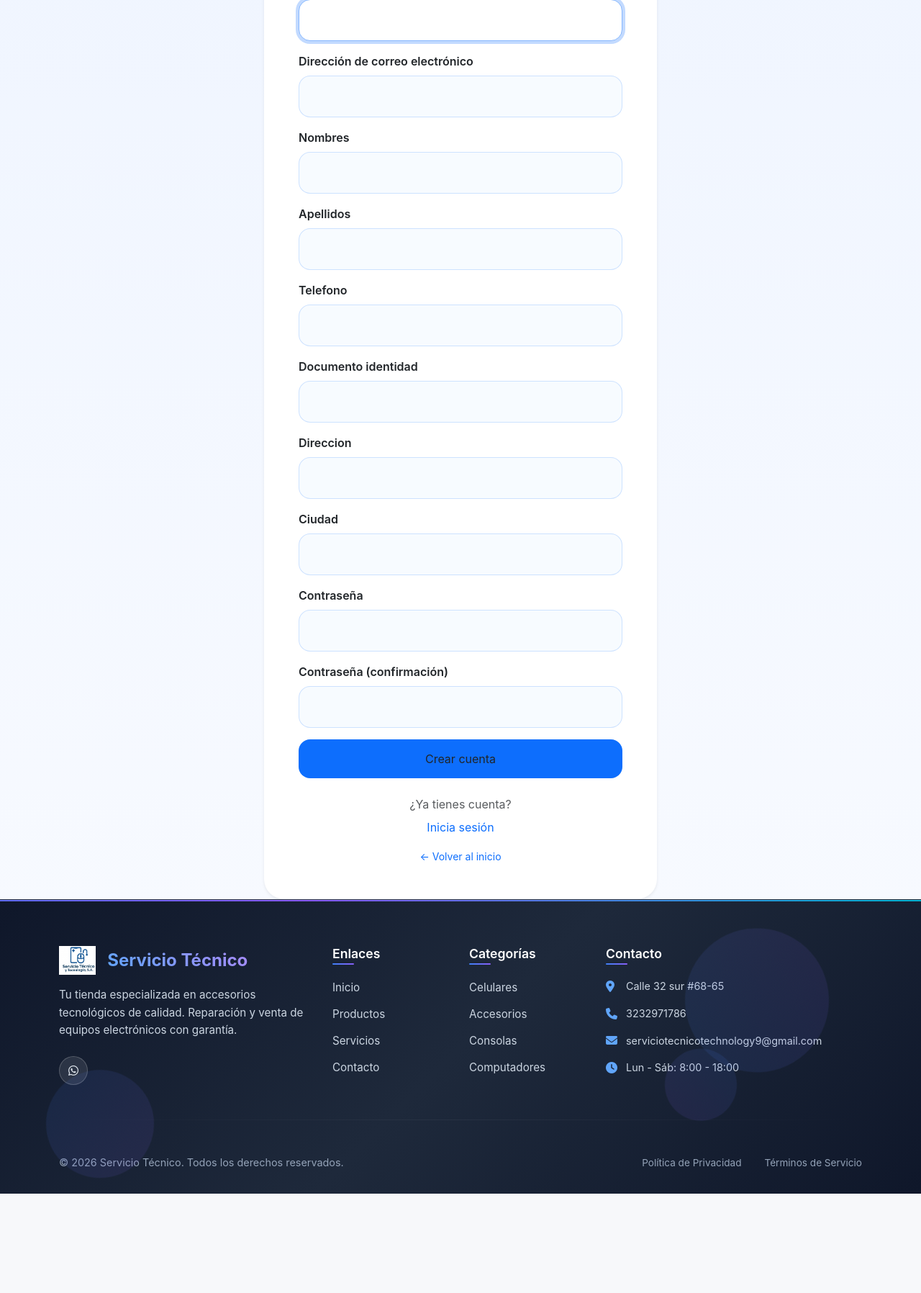
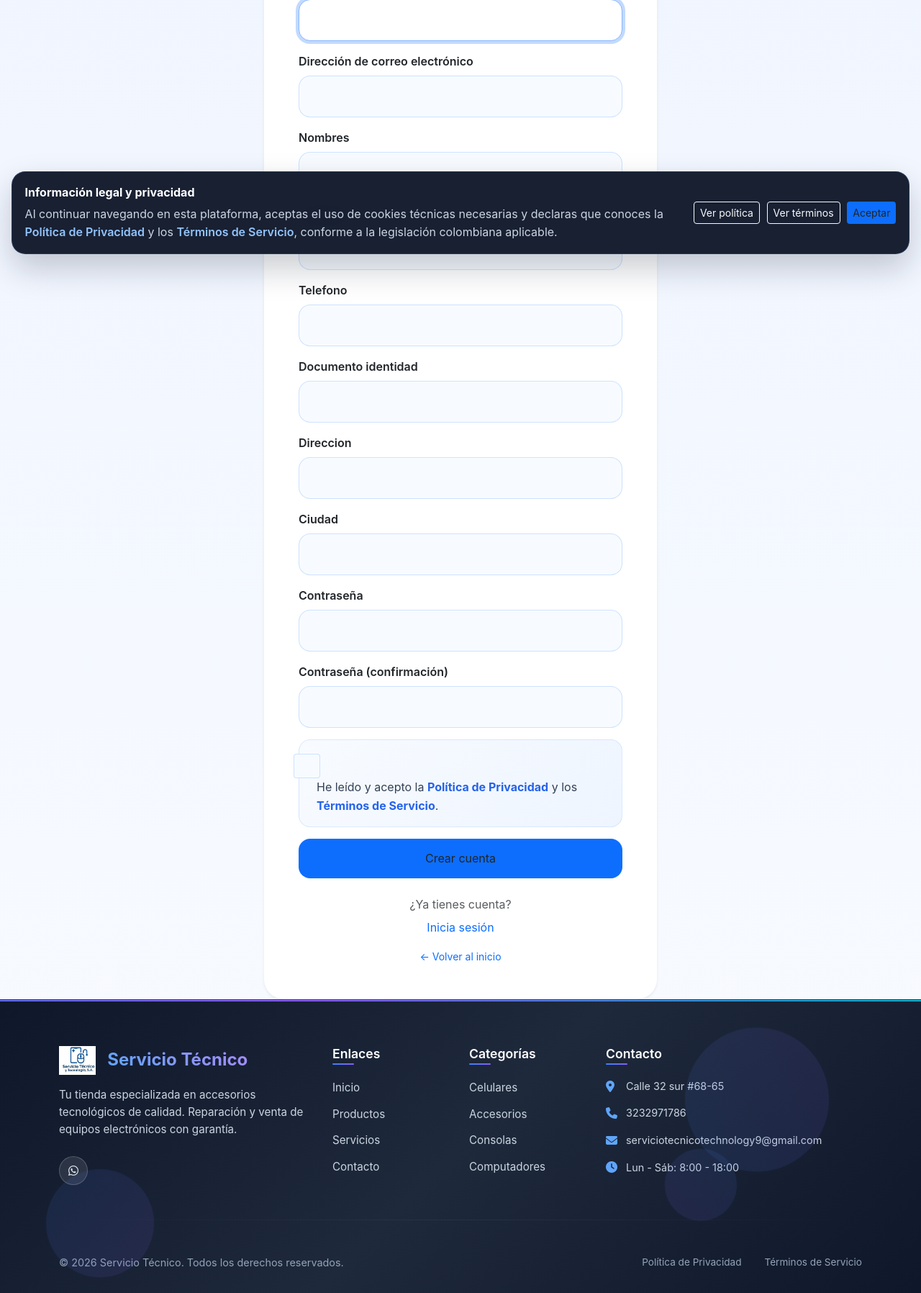
Before and after one commit to camilouan/servicio-tecnico-web, a Django app: page /registro/ in a window 1280 px wide. Shown: the part 431-2227 px from the top of the page at 72% size. Before the commit the page ends 2089 px from the top, so only its background shows below. Run offline with Django 5.2, Linux system fonts and the light colour scheme.

Commit message:
banner de aviso legal y condiciones

```diff
--- a/inventario/forms.py
+++ b/inventario/forms.py
@@ -3,11 +3,21 @@ from datetime import timedelta
 from django import forms
 from django.contrib.auth.forms import PasswordChangeForm, UserCreationForm
 from django.utils import timezone
+from django.utils.safestring import mark_safe
 
 from .models import Usuario
 
 
 class RegistroForm(UserCreationForm):
+    acepta_politicas = forms.BooleanField(
+        required=True,
+        label=mark_safe(
+            'He leído y acepto la <a href="/politica-privacidad/" target="_blank" rel="noopener noreferrer">Política de Privacidad</a> y los <a href="/terminos-servicio/" target="_blank" rel="noopener noreferrer">Términos de Servicio</a>.'
+        ),
+        error_messages={
+            'required': 'Debes aceptar la Política de Privacidad y los Términos de Servicio para crear tu cuenta.',
+        },
+    )
 
     class Meta:
         model = Usuario
@@ -26,11 +36,33 @@ class RegistroForm(UserCreationForm):
 
     def __init__(self, *args, **kwargs):
         super().__init__(*args, **kwargs)
+        self.order_fields([
+            'username',
+            'email',
+            'nombres',
+            'apellidos',
+            'telefono',
+            'documento_identidad',
+            'direccion',
+            'ciudad',
+            'password1',
+            'password2',
+            'acepta_politicas',
+        ])
 
-        for field in self.fields.values():
-            field.widget.attrs.update({
-                'class': 'form-control'
-            })
+        for name, field in self.fields.items():
+            if field.widget.input_type == 'checkbox':
+                field.widget.attrs.update({'class': 'form-check-input'})
+            else:
+                field.widget.attrs.update({'class': 'form-control'})
+
+    def save(self, commit=True):
+        user = super().save(commit=False)
+        user.acepta_politicas = True
+        user.fecha_aceptacion_politicas = timezone.now()
+        if commit:
+            user.save()
+        return user
 
 
 class PerfilUsuarioForm(forms.ModelForm):
--- a/inventario/models.py
+++ b/inventario/models.py
@@ -29,6 +29,8 @@ class Usuario(AbstractUser):
     ultima_actualizacion_password = models.DateTimeField(blank=True, null=True)
 
     activo = models.BooleanField(default=True)
+    acepta_politicas = models.BooleanField(default=False)
+    fecha_aceptacion_politicas = models.DateTimeField(blank=True, null=True)
 
     @property
     def foto_perfil_url(self):
--- a/inventario/static/inventario/css/styles.css
+++ b/inventario/static/inventario/css/styles.css
@@ -978,6 +978,94 @@ main {
   50% { transform: translateY(-20px) rotate(180deg); }
 }
 
+.legal-consent-banner {
+  position: fixed;
+  left: 16px;
+  right: 16px;
+  bottom: 16px;
+  z-index: 1090;
+}
+
+.legal-consent-banner[hidden] {
+  display: none !important;
+}
+
+.legal-consent-card {
+  display: flex;
+  align-items: center;
+  justify-content: space-between;
+  gap: 1rem;
+  padding: 1rem 1.1rem;
+  border-radius: 1.2rem;
+  background: rgba(15, 23, 42, 0.96);
+  color: #e2e8f0;
+  border: 1px solid rgba(96, 165, 250, 0.18);
+  box-shadow: 0 20px 45px rgba(15, 23, 42, 0.22);
+  backdrop-filter: blur(12px);
+}
+
+.legal-consent-text {
+  flex: 1;
+}
+
+.legal-consent-text strong {
+  display: inline-block;
+  margin-bottom: 0.35rem;
+  color: #ffffff;
+}
+
+.legal-consent-text p {
+  color: #cbd5e1;
+  line-height: 1.6;
+}
+
+.legal-consent-text a {
+  color: #93c5fd;
+  text-decoration: none;
+  font-weight: 600;
+}
+
+.legal-consent-text a:hover {
+  color: #ffffff;
+}
+
+.legal-consent-actions {
+  display: flex;
+  flex-wrap: wrap;
+  gap: 0.6rem;
+}
+
+.legal-acceptance-check {
+  border: 1px solid rgba(59, 130, 246, 0.14);
+  background: linear-gradient(135deg, #f8fbff, #eef5ff);
+}
+
+.legal-acceptance-check .form-check-input {
+  margin-top: 0.2rem;
+}
+
+.legal-acceptance-check .form-check-label {
+  color: #334155;
+  line-height: 1.6;
+}
+
+.legal-acceptance-check a {
+  color: #2563eb;
+  font-weight: 700;
+  text-decoration: none;
+}
+
+@media (max-width: 768px) {
+  .legal-consent-card {
+    flex-direction: column;
+    align-items: flex-start;
+  }
+
+  .legal-consent-actions {
+    width: 100%;
+  }
+}
+
 /* Responsive Design */
 @media (max-width: 768px) {
   .footer {
--- a/inventario/templates/base.html
+++ b/inventario/templates/base.html
@@ -198,7 +198,47 @@
     </div>
 </footer>
 
+<div id="legalConsentBanner" class="legal-consent-banner" hidden>
+    <div class="legal-consent-card">
+        <div class="legal-consent-text">
+            <strong>Información legal y privacidad</strong>
+            <p class="mb-0">Al continuar navegando en esta plataforma, aceptas el uso de cookies técnicas necesarias y declaras que conoces la <a href="{% url 'politica_privacidad' %}">Política de Privacidad</a> y los <a href="{% url 'terminos_servicio' %}">Términos de Servicio</a>, conforme a la legislación colombiana aplicable.</p>
+        </div>
+        <div class="legal-consent-actions">
+            <a href="{% url 'politica_privacidad' %}" class="btn btn-outline-light btn-sm">Ver política</a>
+            <a href="{% url 'terminos_servicio' %}" class="btn btn-outline-light btn-sm">Ver términos</a>
+            <button type="button" id="acceptLegalConsent" class="btn btn-brand btn-sm">Aceptar</button>
+        </div>
+    </div>
+</div>
+
 <script src="https://cdn.jsdelivr.net/npm/bootstrap@5.3.2/dist/js/bootstrap.bundle.min.js"></script>
+<script>
+(function () {
+    const consentKey = 'legal_consent_accepted_v1';
+    const banner = document.getElementById('legalConsentBanner');
+    const acceptButton = document.getElementById('acceptLegalConsent');
+
+    if (!banner || !acceptButton) return;
+
+    try {
+        if (!localStorage.getItem(consentKey)) {
+            banner.hidden = false;
+        }
+    } catch (error) {
+        banner.hidden = false;
+    }
+
+    acceptButton.addEventListener('click', function () {
+        try {
+            localStorage.setItem(consentKey, 'yes');
+        } catch (error) {
+            console.warn('No fue posible guardar la aceptación legal en el navegador.', error);
+        }
+        banner.hidden = true;
+    });
+})();
+</script>
 {% if user.is_authenticated %}
 <script>
 (function () {
--- a/inventario/templates/registro.html
+++ b/inventario/templates/registro.html
@@ -18,7 +18,25 @@
                         </div>
                         <form method="POST">
                             {% csrf_token %}
+
+                            {% if form.non_field_errors %}
+                            <div class="alert alert-danger rounded-4" role="alert">
+                                {% for error in form.non_field_errors %}
+                                    <div>{{ error }}</div>
+                                {% endfor %}
+                            </div>
+                            {% endif %}
+
                             {% for field in form %}
+                                {% if field.field.widget.input_type == 'checkbox' %}
+                                <div class="mb-3 legal-acceptance-check form-check rounded-4 p-3">
+                                    {{ field }}
+                                    <label class="form-check-label ms-2" for="{{ field.id_for_label }}">{{ field.label|safe }}</label>
+                                    {% if field.errors %}
+                                    <div class="text-danger small mt-2">{{ field.errors }}</div>
+                                    {% endif %}
+                                </div>
+                                {% else %}
                                 <div class="mb-3">
                                     <label class="form-label">{{ field.label }}</label>
                                     {{ field }}
@@ -26,6 +44,7 @@
                                     <div class="text-danger small">{{ field.errors }}</div>
                                     {% endif %}
                                 </div>
+                                {% endif %}
                             {% endfor %}
                             <button class="btn btn-brand w-100">Crear cuenta</button>
                         </form>
```
Also changed, not shown: inventario/admin.py (+6 -3 lines), inventario/templates/politica_privacidad.html (+10 -3 lines), inventario/tests.py (+28 -0 lines), inventario/migrations/0008_usuario_acepta_politicas_and_more.py (added). Lines whose indentation alone changed are shown as unchanged.
